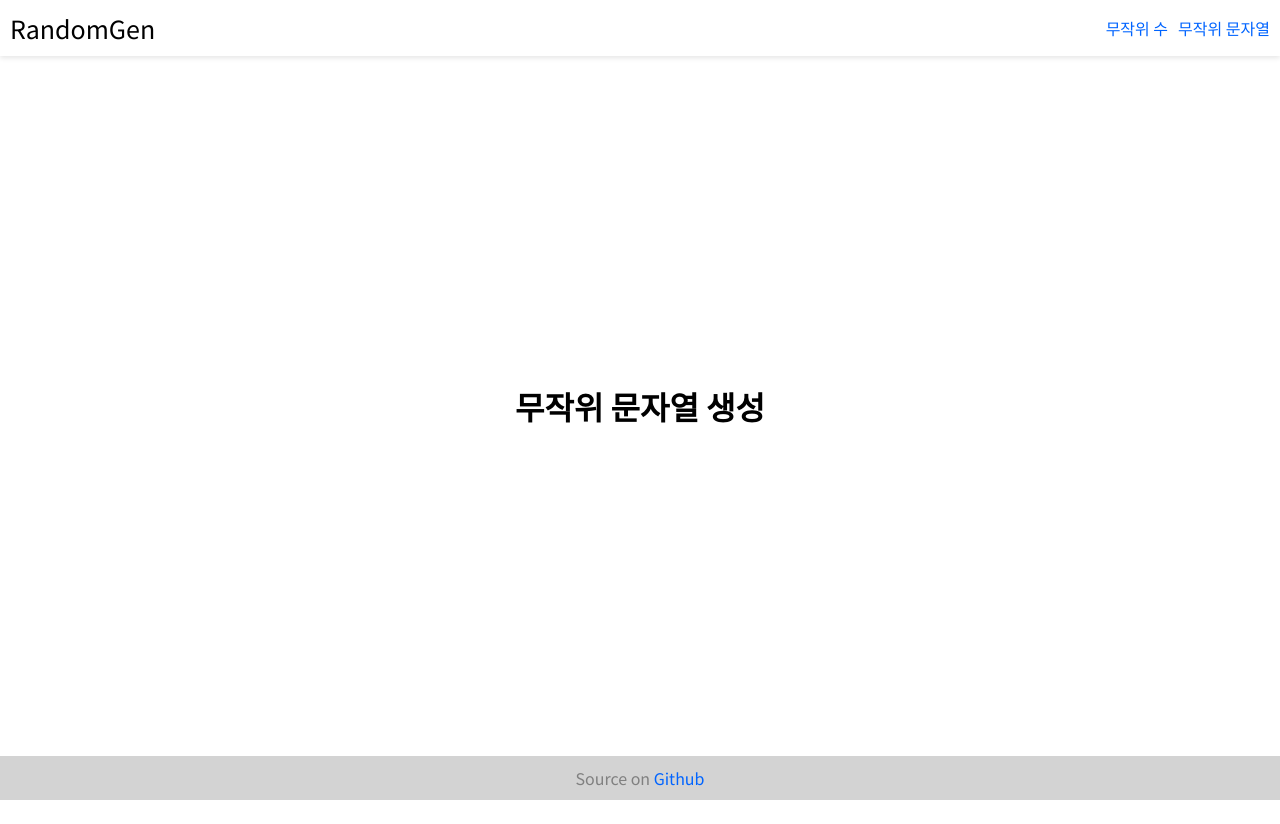
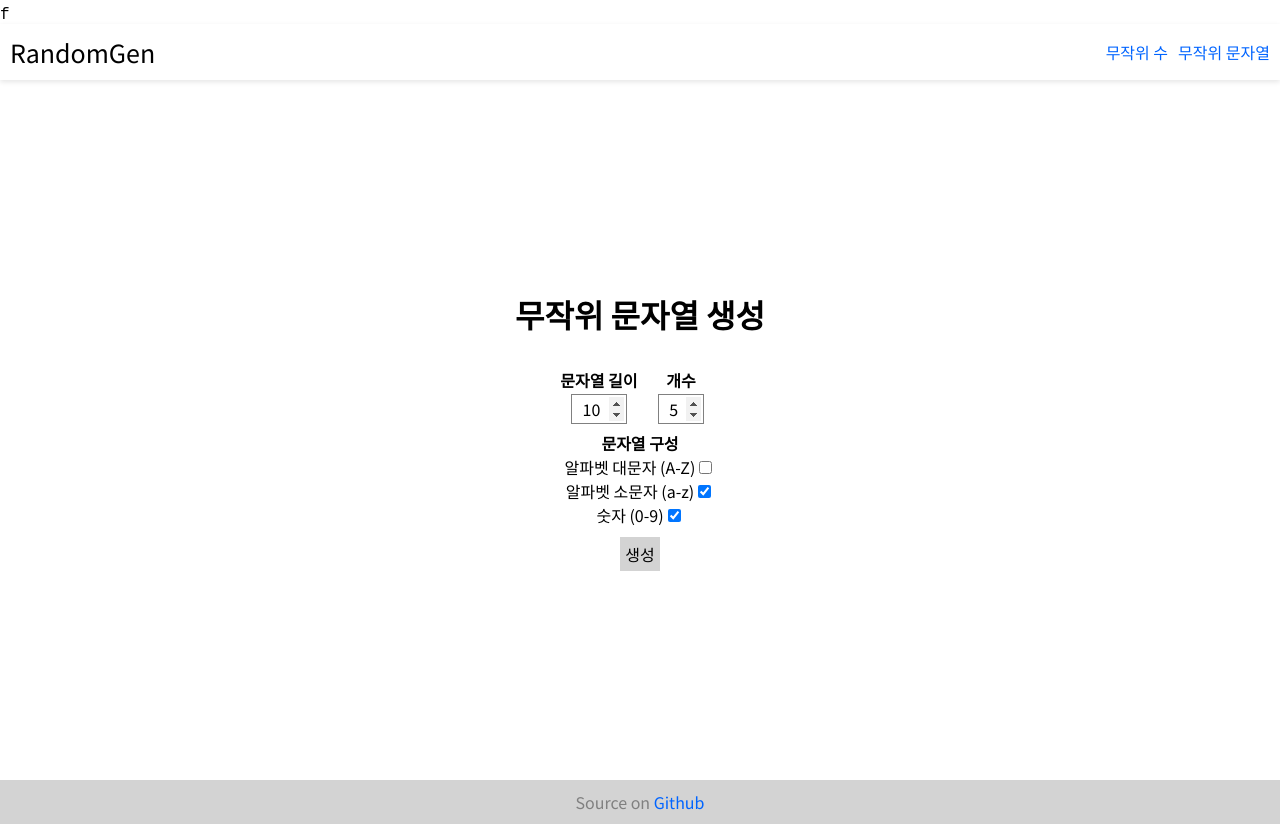
Before and after one commit to OhBeomho/randomgen, a React (Vite) app: page /strs in a window 1280 px wide. Before the commit the page ends 800 px from the top, so only its background shows below. Built offline with nearby package versions, Linux system fonts and the light colour scheme.

Commit message:
complete

```diff
--- a/index.html
+++ b/index.html
@@ -1,12 +1,16 @@
 <!DOCTYPE html>
 <html lang="en">
+
 <head>
 	<meta charset="UTF-8" />
 	<meta name="viewport" content="width=device-width, initial-scale=1.0" />
 	<title>RandomGen</title>
 </head>
+
 <body>
+	<span id="strWidth"></span>
 	<div id="root"></div>
 	<script type="module" src="/src/main.tsx"></script>
 </body>
+
 </html>
--- a/src/components/Input.styled.ts
+++ /dev/null
@@ -1,15 +0,0 @@
-import { styled } from "styled-components";
-
-export const Input = styled.input`
-	all: unset;
-	padding: 2px;
-	margin: 2px;
-	border: 1px solid gray;
-	font-size: 16px;
-
-	&:hover,
-	&:focus {
-		border-color: black;
-		box-shadow: 0 0 2px 2px rgba(0, 0, 0, 0.2);
-	}
-`;
--- /dev/null
+++ b/src/components/Input.styled.tsx
@@ -0,0 +1,35 @@
+import { DetailedHTMLProps, FormEvent, InputHTMLAttributes, useCallback, useState } from "react";
+import { styled } from "styled-components";
+import { getTextWidth } from "../utils";
+
+const StyledInput = styled.input`
+	all: unset;
+	padding: 2px;
+	margin: 2px;
+	border: 1px solid gray;
+	font-size: 16px;
+
+	&:hover,
+	&:focus {
+		border-color: black;
+		box-shadow: 0 0 2px 2px rgba(0, 0, 0, 0.2);
+	}
+`;
+
+export function Input(
+	props: DetailedHTMLProps<InputHTMLAttributes<HTMLInputElement>, HTMLInputElement>
+) {
+	const [length, setLength] = useState(String(props.value) ? String(props.value).length : 0);
+	const changeValue = useCallback(
+		(e: FormEvent<HTMLInputElement>) =>
+			setLength(() => (e.target as HTMLInputElement).value.length),
+		[]
+	);
+	return (
+		<StyledInput
+			{...props}
+			onInput={changeValue}
+			style={{ width: ((length === 0 ? 1 : length) + 3) * getTextWidth(16, "monospace") }}
+		/>
+	);
+}
--- /dev/null
+++ b/src/components/Settings.ts
@@ -0,0 +1,14 @@
+import { styled } from "styled-components";
+
+export const Settings = styled.div<{ $rows: number; $columns: number }>`
+	display: grid;
+	grid-template-rows: repeat(${(props) => props.$rows}, auto);
+	grid-template-columns: repeat(${(props) => props.$columns}, 1fr);
+	text-align: center;
+	padding: 10px;
+	gap: 5px;
+
+	& > * {
+		min-width: max-content;
+	}
+`;
--- a/src/index.css
+++ b/src/index.css
@@ -1,4 +1,4 @@
-@import url('https://fonts.googleapis.com/css2?family=Noto+Sans+KR&display=swap');
+@import url("https://fonts.googleapis.com/css2?family=Noto+Sans+KR&display=swap");
 
 * {
 	font-family: "Noto Sans KR", sans-serif;
@@ -16,3 +16,8 @@ a {
 a:hover {
 	text-decoration: underline;
 }
+
+input[type="number"]::-webkit-inner-spin-button,
+input[type="number"]::-webkit-outer-spin-button {
+	opacity: 1;
+}
--- a/src/pages/Numbers.tsx
+++ b/src/pages/Numbers.tsx
@@ -1,20 +1,8 @@
-import { styled } from "styled-components";
 import { Input } from "../components/Input.styled";
 import Layout from "../components/Layout";
 import { useReducer, useCallback, ChangeEvent, useState } from "react";
 import { Button } from "../components/Button.styled";
-
-const Settings = styled.div`
-	display: flex;
-	align-items: center;
-	text-align: center;
-	padding: 10px;
-	gap: 5px;
-
-	& > * {
-		min-width: max-content;
-	}
-`;
+import { Settings } from "../components/Settings";
 
 type ActionType = "range1" | "range2" | "count";
 
@@ -46,13 +34,9 @@ export default function () {
 	const [state, dispatch] = useReducer(reducer, { range1: 0, range2: 100, count: 10 });
 	const [numbers, setNumbers] = useState<number[]>([]);
 	const changeState = useCallback((e: ChangeEvent<HTMLInputElement>) => {
-		const { name: type, value } = e.target;
+		const { name, value } = e.target;
 
-		if (type !== "range1" && type !== "range2" && type !== "count") {
-			return;
-		}
-
-		dispatch({ type, payload: Number(value) || 0 });
+		dispatch({ type: name as ActionType, payload: Number(value) || 0 });
 
 		if (value.startsWith("0")) {
 			e.target.value = value.replace(/0{1,}[1-9]/g, "");
@@ -78,9 +62,9 @@ export default function () {
 	return (
 		<Layout>
 			<h1>무작위 수 생성</h1>
-			<Settings>
+			<Settings $rows={1} $columns={2}>
 				<div>
-					범위
+					<b>범위</b>
 					<br />
 					<Input
 						type="number"
@@ -99,7 +83,7 @@ export default function () {
 					/>
 				</div>
 				<div>
-					개수
+					<b>개수</b>
 					<br />
 					<Input
 						type="number"
@@ -122,11 +106,7 @@ export default function () {
 					textAlign: "center"
 				}}
 			>
-				{numbers.map((num, index) => (
-					<span style={{ margin: 3 }} key={index}>
-						{num}
-					</span>
-				))}
+				{numbers.join(" ")}
 			</div>
 		</Layout>
 	);
--- a/src/pages/Strings.tsx
+++ b/src/pages/Strings.tsx
@@ -1,5 +1,10 @@
-import { useCallback, useReducer, ChangeEvent } from "react";
+import { useCallback, useReducer, ChangeEvent, useState } from "react";
 import Layout from "../components/Layout";
+import { Settings } from "../components/Settings";
+import { Input } from "../components/Input.styled";
+import { Button } from "../components/Button.styled";
+
+type ActionType = "uppercases" | "lowercases" | "numbers" | "length" | "count";
 
 interface State {
 	uppercases: boolean;
@@ -10,7 +15,7 @@ interface State {
 }
 
 interface Action {
-	type: "uppercases" | "lowercases" | "numbers" | "length" | "count";
+	type: ActionType;
 	payload: number | boolean;
 }
 
@@ -37,17 +42,120 @@ export default function () {
 		length: 10,
 		count: 5
 	});
-	const changeState = useCallback((e: ChangeEvent<HTMLInputElement>) => {
-		// TODO: Change state
-	}, []);
+	const [strings, setStrings] = useState<string[]>([]);
+	const changeState = useCallback(
+		(e: ChangeEvent<HTMLInputElement>) => {
+			const { name, value, checked } = e.target;
+
+			if (e.target.type === "number") {
+				dispatch({ type: name as ActionType, payload: Number(value) || 0 });
+				if (value.startsWith("0")) {
+					e.target.value = value.replace(/0{1,}[1-9]/g, "");
+				}
+			} else if (e.target.type === "checkbox") {
+				const { uppercases, lowercases, numbers } = state;
+				const obj = { uppercases, lowercases, numbers, [name]: checked };
+				if (Object.values(obj).every((e) => !e)) {
+					e.target.checked = true;
+					return;
+				}
+
+				dispatch({ type: name as ActionType, payload: checked });
+			}
+		},
+		[state]
+	);
 	const generateStrings = useCallback(() => {
-		// TODO: Generate random strings
+		const { uppercases, lowercases, numbers, length, count } = state;
+		const functions: (() => string)[] = [];
+		const result: string[] = [];
+
+		if (uppercases) {
+			functions.push(() => String.fromCharCode(65 + Math.floor(Math.random() * 26)));
+		}
+
+		if (lowercases) {
+			functions.push(() => String.fromCharCode(97 + Math.floor(Math.random() * 26)));
+		}
+
+		if (numbers) {
+			functions.push(() => String(Math.floor(Math.random() * 10)));
+		}
+
+		for (let i = 0; i < count; i++) {
+			let str = "";
+
+			for (let j = 0; j < length; j++) {
+				let c;
+
+				if (functions.length > 1) {
+					c = functions[Math.floor(Math.random() * functions.length)]();
+				} else {
+					c = functions[0]();
+				}
+
+				str += c;
+			}
+
+			result.push(str);
+		}
+
+		setStrings(() => result);
 	}, [state]);
 
 	// TODO: Add elements
 	return (
 		<Layout>
 			<h1>무작위 문자열 생성</h1>
+			<Settings $rows={2} $columns={2}>
+				<div>
+					<b>문자열 길이</b>
+					<br />
+					<Input
+						type="number"
+						name="length"
+						min={1}
+						value={state.length}
+						onChange={changeState}
+					/>
+				</div>
+				<div>
+					<b>개수</b>
+					<br />
+					<Input
+						type="number"
+						name="count"
+						min={1}
+						value={state.count}
+						onChange={changeState}
+					/>
+				</div>
+				<div style={{ gridColumn: "1 / 3" }}>
+					<b>문자열 구성</b>
+					<br />
+					알파벳 대문자 (A-Z)
+					<input type="checkbox" name="uppercases" onChange={changeState} />
+					<br />
+					알파벳 소문자 (a-z)
+					<input
+						type="checkbox"
+						name="lowercases"
+						defaultChecked
+						onChange={changeState}
+					/>
+					<br />
+					숫자 (0-9)
+					<input type="checkbox" name="numbers" defaultChecked onChange={changeState} />
+				</div>
+			</Settings>
+			<Button onClick={generateStrings}>생성</Button>
+			<div style={{ marginTop: 20 }}>
+				{strings.map((str, index) => (
+					<div style={{ fontFamily: "monospace", fontSize: 16 }} key={index}>
+						{str}
+					</div>
+				))}
+			</div>
 		</Layout>
 	);
 }
--- /dev/null
+++ b/src/utils/index.ts
@@ -0,0 +1,11 @@
+export function getTextWidth(size: number, font: string) {
+	const span = document.querySelector<HTMLSpanElement>("span#strWidth");
+	if (!span) {
+		return 0;
+	}
+
+	span.style.fontFamily = font;
+	span.style.fontSize = `${size}px`;
+	span.innerText = "f";
+	return span.offsetWidth;
+}
```
Lines whose indentation alone changed are shown as unchanged.
